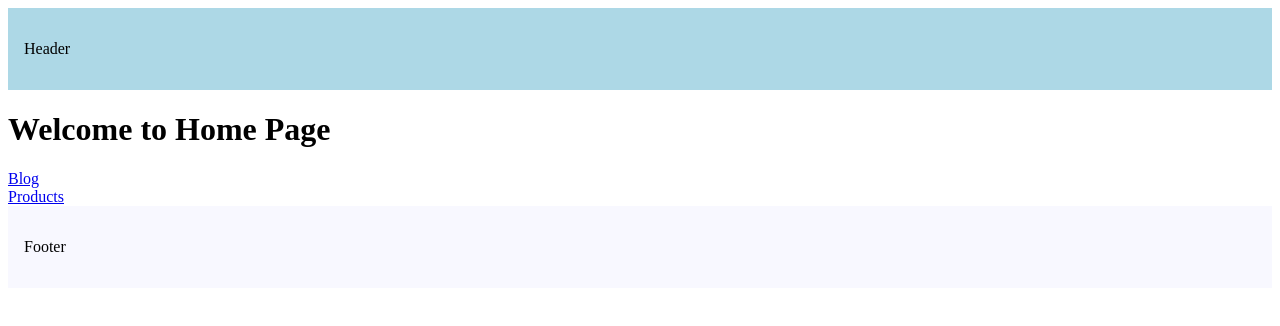
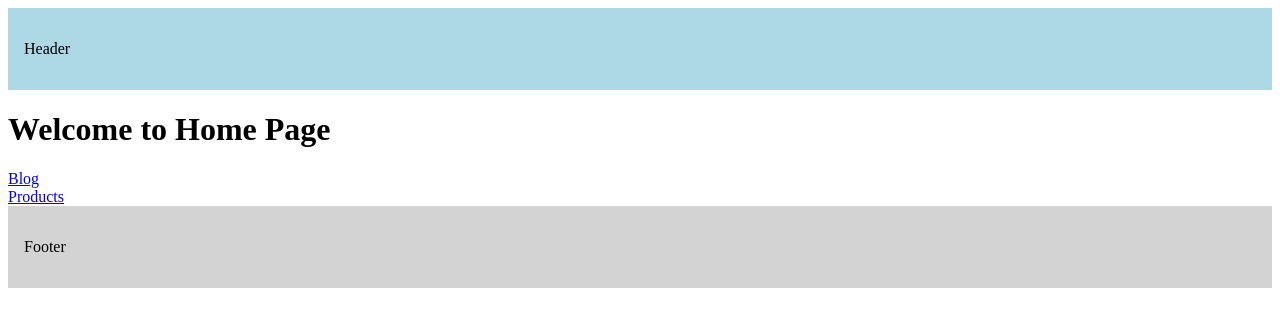
Before and after one commit to Fabs-Kun/routing-demo, a Next.js app: page / in a window 1280 px wide. Shown: the top 326 px of the page. Built offline with nearby package versions, Linux system fonts and the light colour scheme.

Commit message:
Modifying footer background in layout.

```diff
--- a/src/app/layout.tsx
+++ b/src/app/layout.tsx
@@ -27,7 +27,7 @@ export default function RootLayout({
         {children}
         <footer
           style={{
-            backgroundColor: "ghostwhite",
+            backgroundColor: "lightgrey",
             padding: "1rem"
           }}
         >
```
